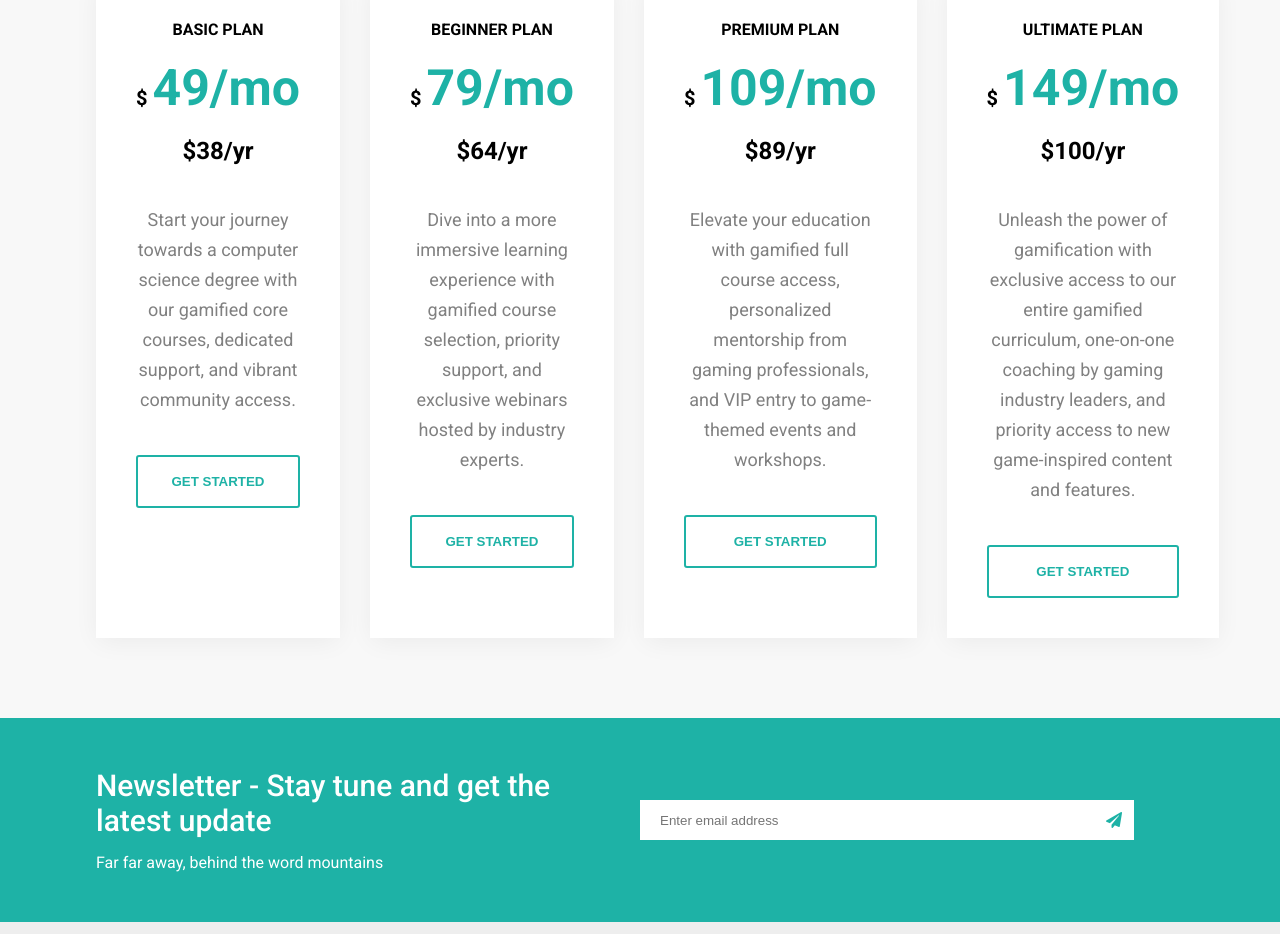
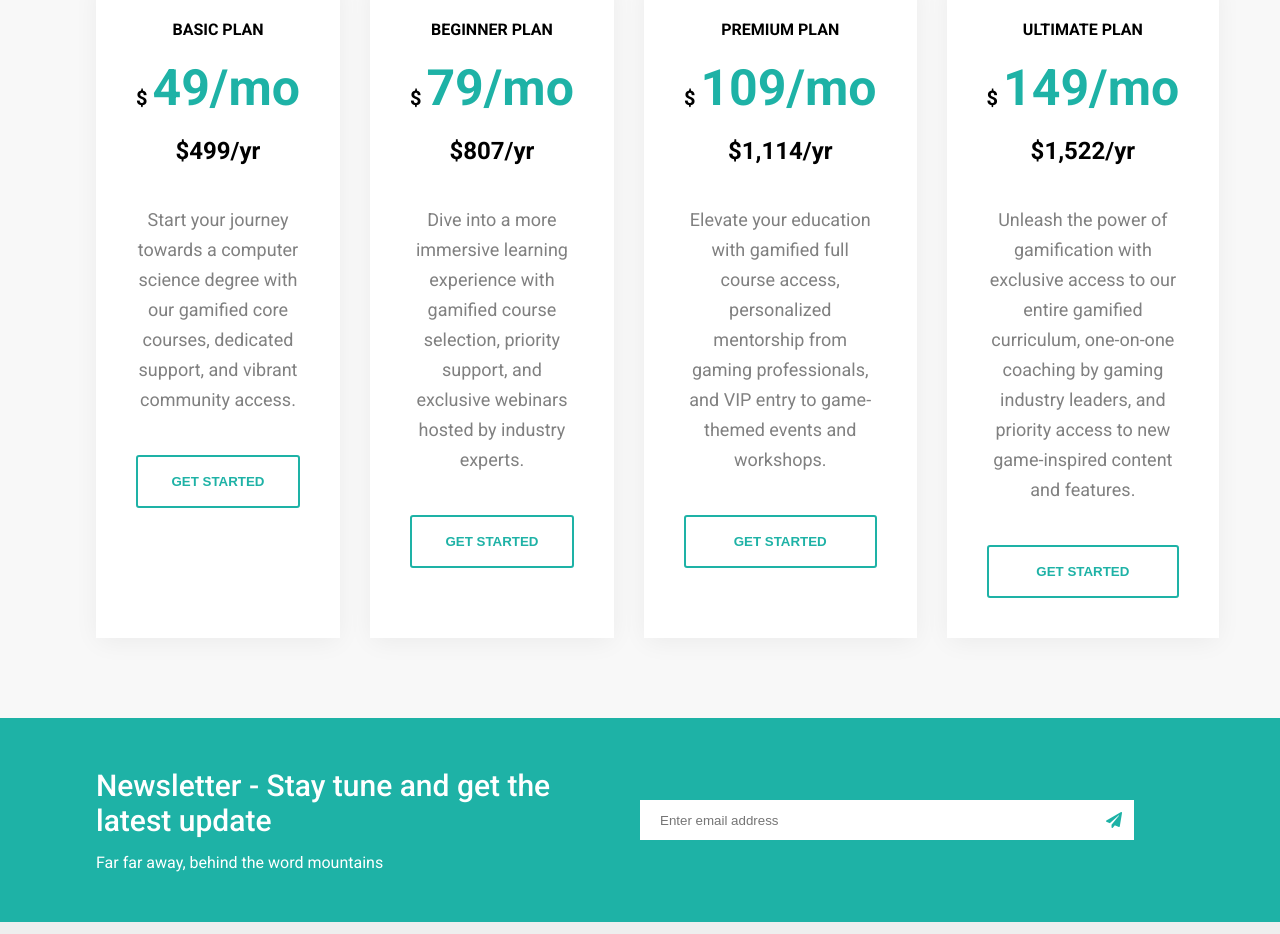
Before and after one commit to APbigstar/EDPG, a React (Create React App) app: page / in a window 1280 px wide. Shown: the part 5220-6154 px from the top of the page. Built offline with nearby package versions, Linux system fonts and the light colour scheme.

Commit message:
Update Price

```diff
--- a/src/dummydata.js
+++ b/src/dummydata.js
@@ -241,25 +241,25 @@ export const price = [
   {
     name: "BASIC PLAN",
     price: "49/mo",
-    yrPrice: "38/yr",
+    yrPrice: "499/yr",
     desc: "Start your journey towards a computer science degree with our gamified core courses, dedicated support, and vibrant community access.",
   },
   {
     name: "BEGINNER PLAN",
     price: "79/mo",
-    yrPrice: "64/yr",
+    yrPrice: "807/yr",
     desc: "Dive into a more immersive learning experience with gamified course selection, priority support, and exclusive webinars hosted by industry experts.",
   },
   {
     name: "PREMIUM PLAN",
     price: "109/mo",
-    yrPrice: "89/yr",
+    yrPrice: "1,114/yr",
     desc: "Elevate your education with gamified full course access, personalized mentorship from gaming professionals, and VIP entry to game-themed events and workshops.",
   },
   {
     name: "ULTIMATE PLAN",
     price: "149/mo",
-    yrPrice: "100/yr",
+    yrPrice: "1,522/yr",
     desc: "Unleash the power of gamification with exclusive access to our entire gamified curriculum, one-on-one coaching by gaming industry leaders, and priority access to new game-inspired content and features.",
   },
 ];
```
